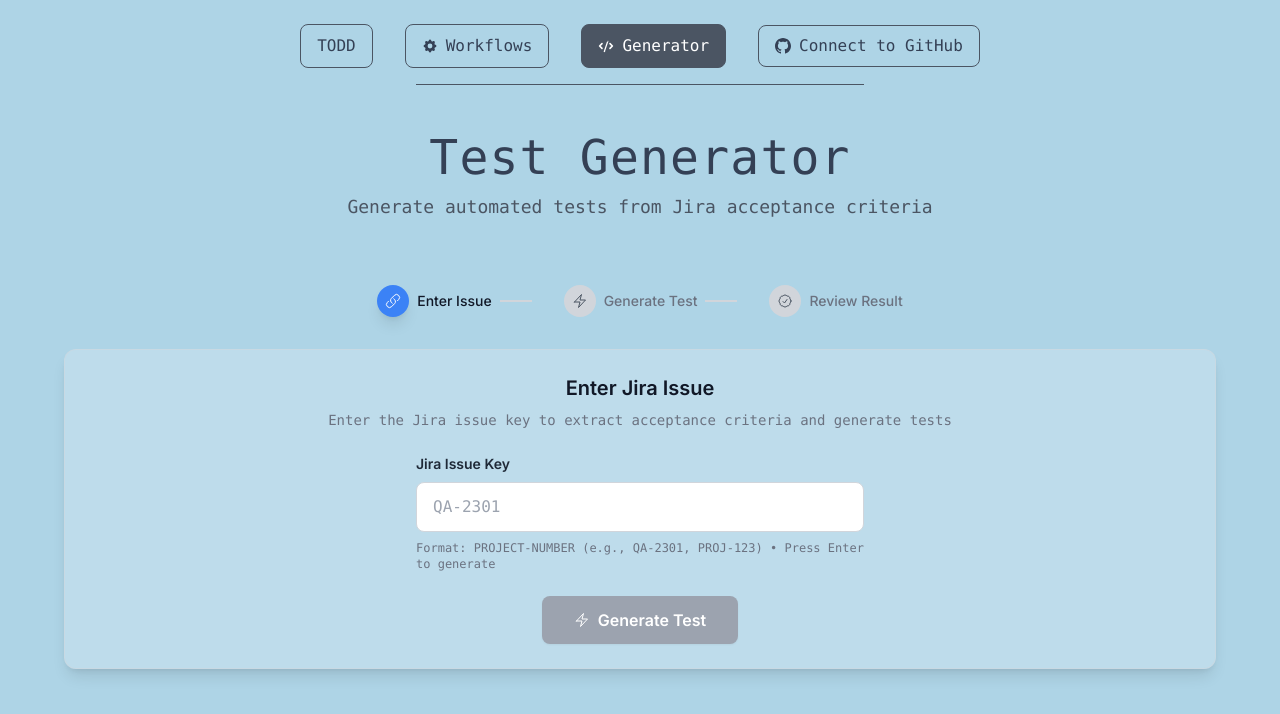
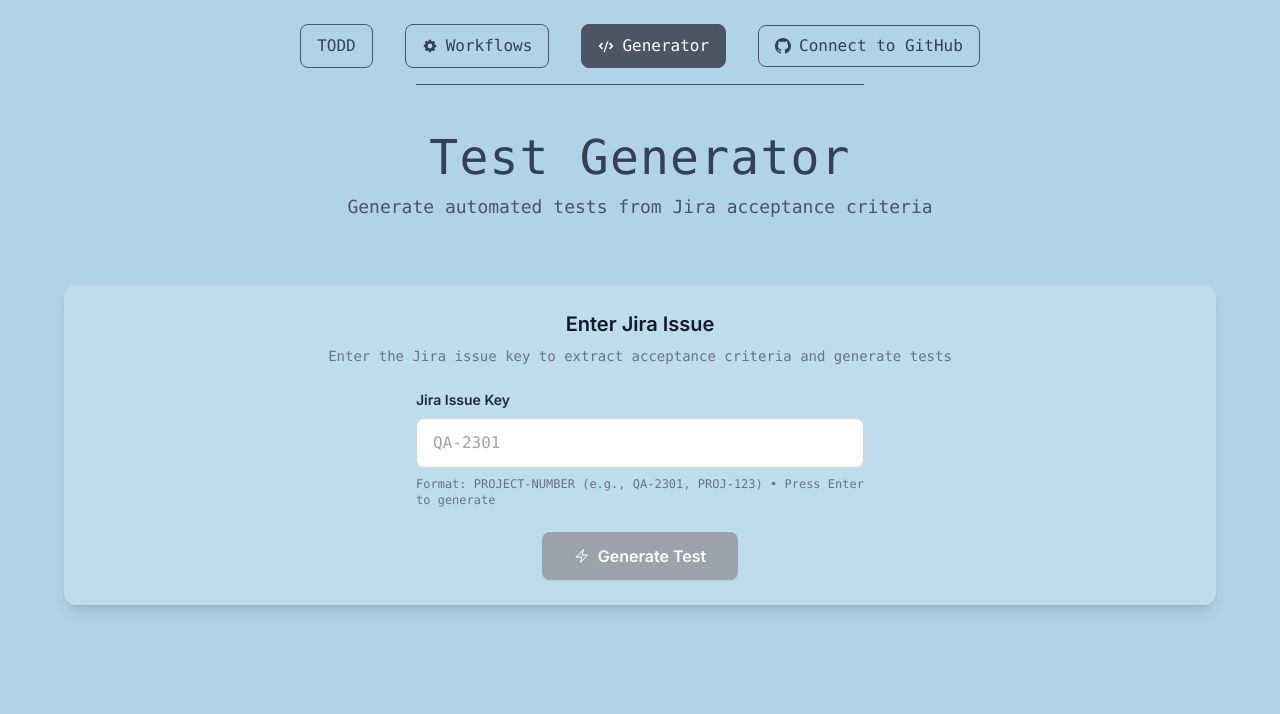
Before and after one commit to nelceb/todd-automation, a Next.js app: page / in a window 1280 px wide. Both pictures are taken after a click on the button "Generator". Shown: the top 714 px of the page. Built offline with nearby package versions, Linux system fonts and the light colour scheme.

Commit message:
feat: Remove progress steps from TestGenerator UI for cleaner, more focused interface

```diff
--- a/app/components/TestGenerator.tsx
+++ b/app/components/TestGenerator.tsx
@@ -180,48 +180,6 @@ export default function TestGenerator() {
           </p>
         </motion.div>
 
-        {/* Progress Steps */}
-        <motion.div
-          initial={{ opacity: 0, y: 20 }}
-          animate={{ opacity: 1, y: 0 }}
-          className="flex items-center justify-center mb-8"
-        >
-          <div className="flex items-center space-x-6">
-            {[
-              { key: 'jira', label: 'Enter Issue', icon: LinkIcon },
-              { key: 'generate', label: 'Generate Test', icon: BoltIcon },
-              { key: 'result', label: 'Review Result', icon: CheckBadgeIcon }
-            ].map((stepItem, index) => {
-              const isActive = step === stepItem.key
-              const isCompleted = ['jira', 'generate', 'result'].indexOf(step) > index
-              const Icon = stepItem.icon
-
-              return (
-                <div key={stepItem.key} className="flex items-center">
-                  <div className={`w-8 h-8 rounded-full flex items-center justify-center transition-all duration-300 ${
-                    isActive
-                      ? 'bg-blue-500 text-white shadow-lg'
-                      : isCompleted
-                      ? 'bg-green-500 text-white'
-                      : 'bg-gray-300 text-gray-600'
-                  }`}>
-                    <Icon className="w-4 h-4" />
-                  </div>
-                  <span className={`ml-2 text-sm font-medium transition-colors duration-300 ${
-                    isActive ? 'text-gray-900' : isCompleted ? 'text-green-600' : 'text-gray-500'
-                  }`}>
-                    {stepItem.label}
-                  </span>
-                  {index < 2 && (
-                    <div className={`w-8 h-0.5 mx-2 transition-colors duration-300 ${
-                      isCompleted ? 'bg-green-500' : 'bg-gray-300'
-                    }`} />
-                  )}
-                </div>
-              )
-            })}
-          </div>
-        </motion.div>
 
         {/* Main Content */}
         <motion.div
```
